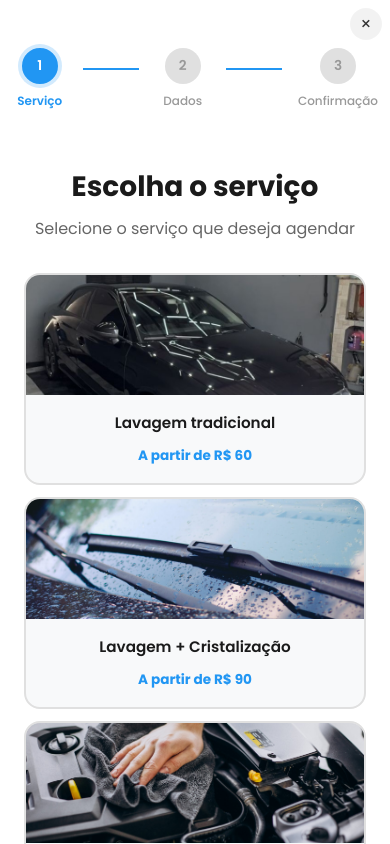
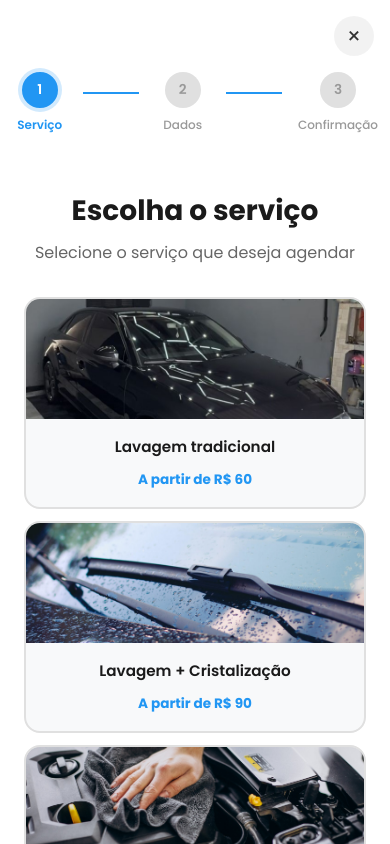
Before and after one commit to greroskix/miguel-estetica-automotiva, a plain HTML site: page index.html in a window 390 px wide. Both pictures are taken after a click on the button "Agendar serviço agora". Shown: the part 6551-7395 px from the top of the page. Drawn offline with Linux system fonts and the light colour scheme.

Commit message:
upd style.css

```diff
--- a/index.html
+++ b/index.html
@@ -224,7 +224,7 @@
 
           <article class="service-card">
             <div class="service-card__image">
-              <img src="assets/img/lavagem-tradicional-parabrisa/capa.jpg" alt="Cristalização de pára-brisa automotiva" />
+              <img src="assets/img/lavagem-tradicional-parabrisa/capa.jpg" alt="Cristalização deimage.png pára-brisa automotiva" />
             </div>
             <div class="service-card__content">
               <h3 class="service-card__title">Lavagem Tradicional + Cristalização de pára-brisa</h3>
--- a/style.css
+++ b/style.css
@@ -1053,10 +1053,19 @@ button {
     max-height: 100dvh;
     border-radius: 0;
     margin-top: 0;
+    -webkit-overflow-scrolling: touch;
   }
 
   .service-modal__content {
-    padding: 3.5rem 1.5rem 3rem;
+    padding: 3.5rem 1.5rem 4rem;
+  }
+
+  .service-modal__close {
+    width: 48px;
+    height: 48px;
+    top: 1rem;
+    right: 1rem;
+    font-size: 1.75rem;
   }
 
   .service-modal__title {
@@ -1577,6 +1586,11 @@ button {
   .logo {
     font-size: 0.85rem;
     gap: 0.5rem;
+  }
+
+  .logo span {
+    display: block;
+    font-size: 0.8rem;
   }
 
   .logo img {
@@ -2257,16 +2271,16 @@ button {
   }
 
   .booking-modal__close {
-    top: 0.75rem;
-    right: 0.75rem;
-    width: 36px;
-    height: 36px;
-    font-size: 1.2rem;
+    top: 1rem;
+    right: 1rem;
+    width: 40px;
+    height: 40px;
+    font-size: 1.4rem;
     z-index: 20;
   }
 
   .booking-progress {
-    padding: 3.5rem 1rem 0.5rem;
+    padding: 4.5rem 1rem 0.5rem;
     margin-bottom: 1.5rem;
     justify-content: center;
   }
@@ -2309,15 +2323,15 @@ button {
   }
 
   .booking-modal__close {
-    top: 0.5rem;
-    right: 0.5rem;
-    width: 32px;
-    height: 32px;
-    font-size: 1.1rem;
+    top: 1rem;
+    right: 1rem;
+    width: 40px;
+    height: 40px;
+    font-size: 1.4rem;
   }
 
   .booking-progress {
-    padding: 3rem 0.75rem 0.5rem;
+    padding: 4.5rem 0.75rem 0.5rem;
     justify-content: center;
   }
 }
```
